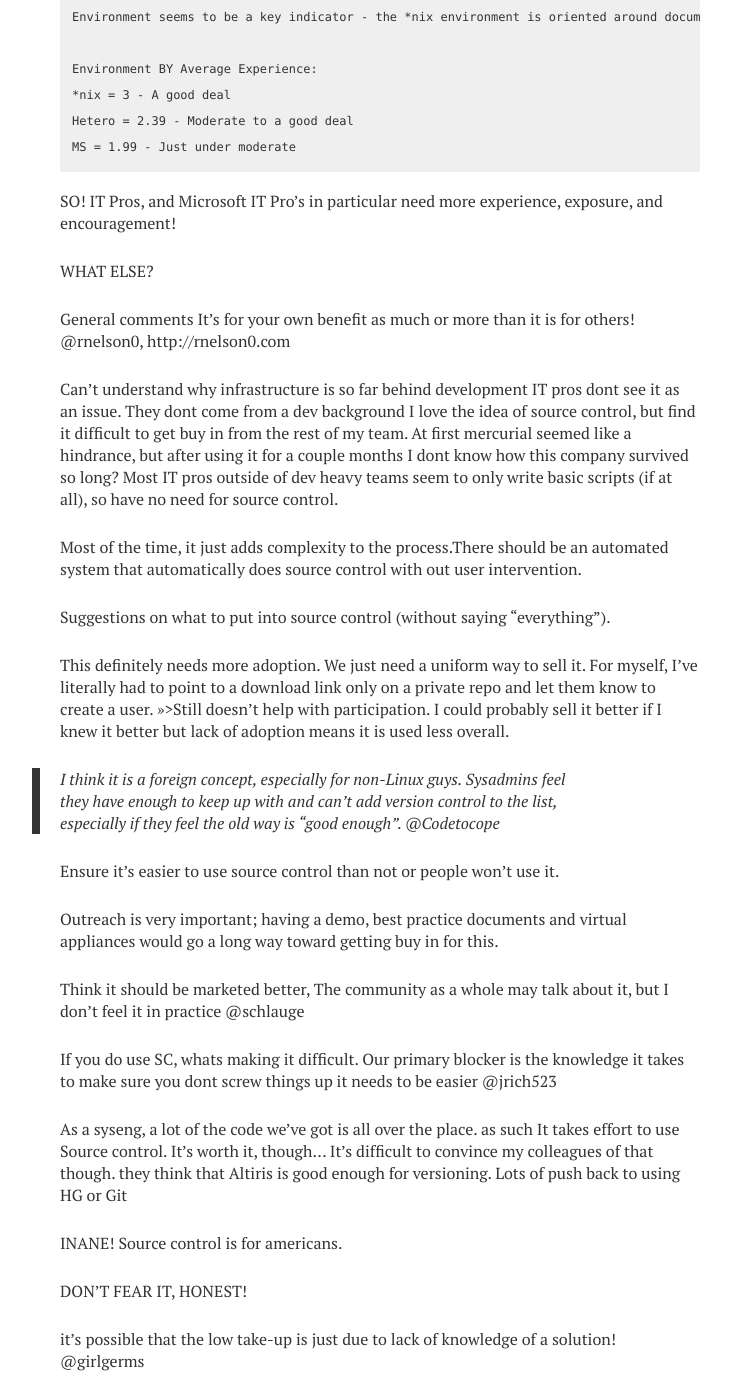
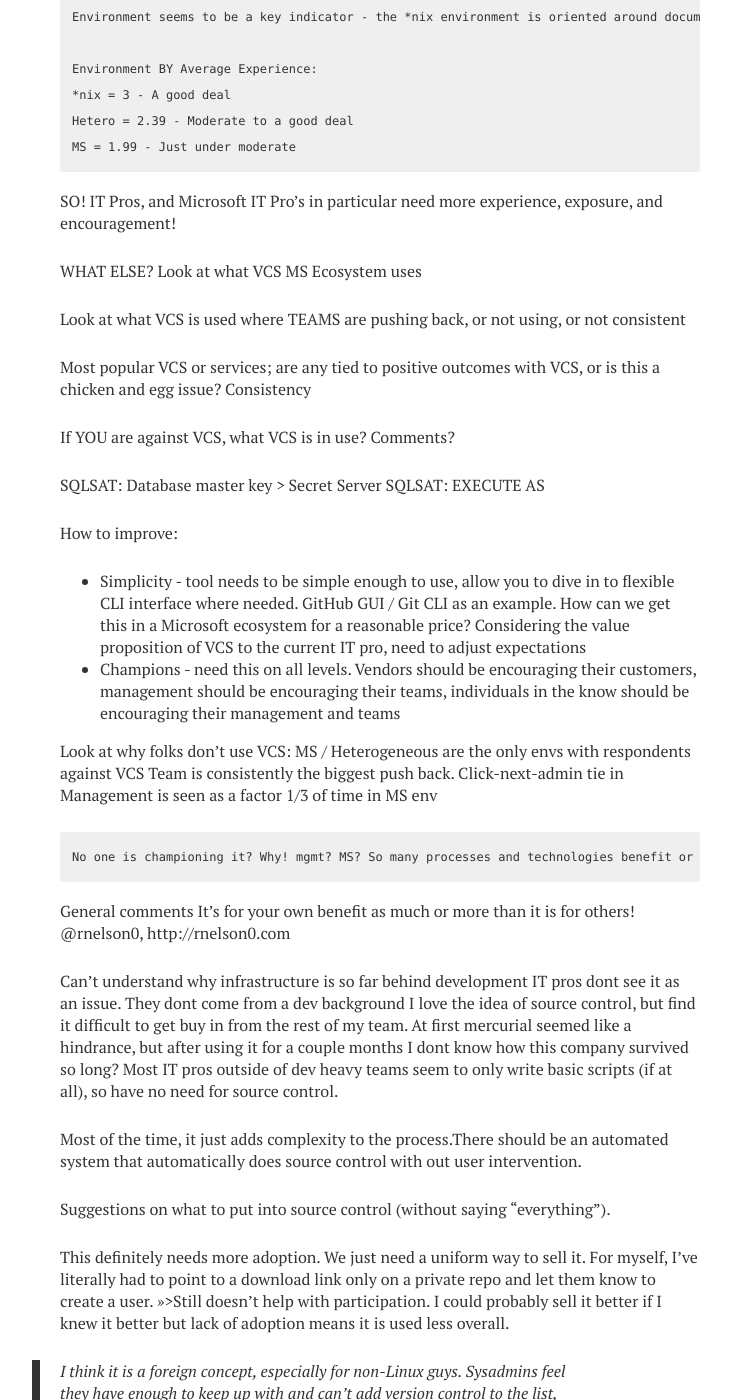
Before and after one commit to RamblingCookieMonster/RamblingCookieMonster.github.io, a Jekyll site: the page built from Drafts/2015-05-11-Source-Control-Survey.md, in a window 1280 px wide and 1400 px high, scrolled down 1904 px. Shown: the whole window, without its empty margins (260-991 px from the left). Built offline with Jekyll 4.4.1, drawn with Linux system fonts in a browser that asks for light colours; nearby versions of some CDN libraries; comment, search, counter and statistics services are not loaded.

Commit message:
some notes

```diff
--- a/Drafts/2015-05-11-Source-Control-Survey.md
+++ b/Drafts/2015-05-11-Source-Control-Survey.md
@@ -76,9 +76,30 @@
 SO! IT Pros, and Microsoft IT Pro's in particular need more experience, exposure, and encouragement!
 
 WHAT ELSE?
+Look at what VCS MS Ecosystem uses
+
+Look at what VCS is used where TEAMS are pushing back, or not using, or not consistent
+
+Most popular VCS or services; are any tied to positive outcomes with VCS, or is this a chicken and egg issue? Consistency
+
+If YOU are against VCS, what VCS is in use? Comments?
+
+SQLSAT: Database master key > Secret Server
+SQLSAT: EXECUTE AS
+
+
+How to improve:
+* Simplicity - tool needs to be simple enough to use, allow you to dive in to flexible CLI interface where needed.  GitHub GUI / Git CLI as an example.  How can we get this in a Microsoft ecosystem for a reasonable price? Considering the value proposition of VCS to the current IT pro, need to adjust expectations
+* Champions - need this on all levels. Vendors should be encouraging their customers, management should be encouraging their teams, individuals in the know should be encouraging their management and teams
 
 
 
+Look at why folks don't use VCS:
+    MS / Heterogeneous are the only envs with respondents against VCS
+    Team is consistently the biggest push back.  Click-next-admin tie in
+    Management is seen as a factor 1/3 of time in MS env
+
+    No one is championing it? Why! mgmt? MS? So many processes and technologies benefit or require a VCS, how is it so uncommon!
 
 
 General comments
```
